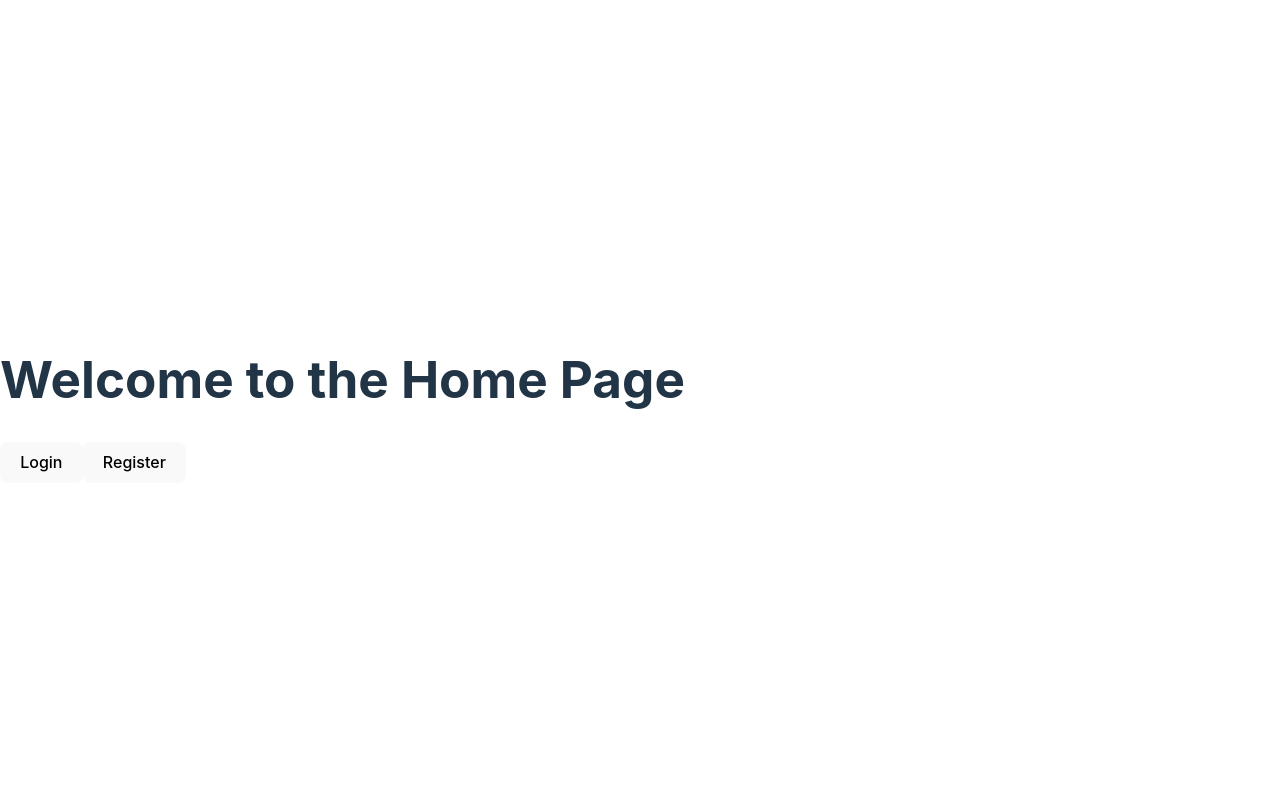
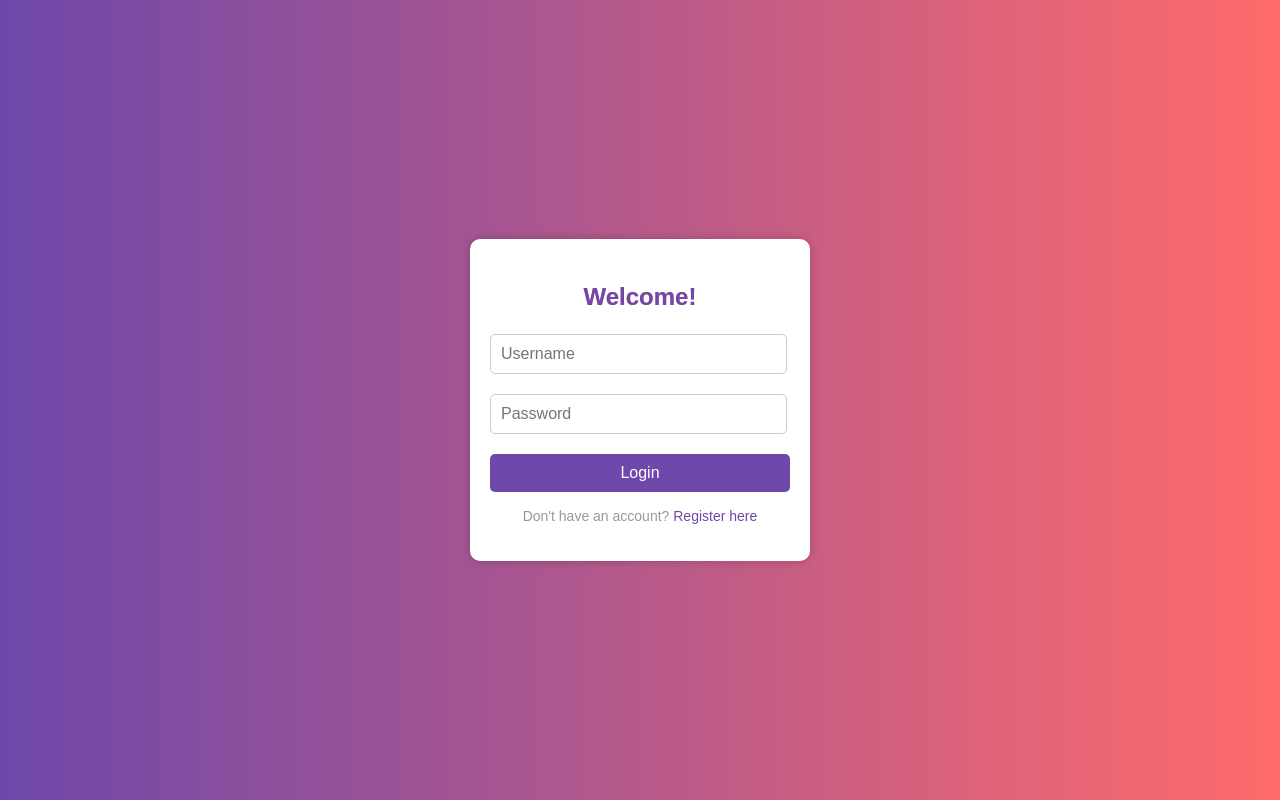
Before and after one commit to BaqirSalim/Fuel-Quote-Prediction-Platform, a React (Vite) app in the folder cosc_4353_project/: page / in a window 1280 px wide. Built offline with nearby package versions, Linux system fonts and the light colour scheme.

Commit message:
CSS for Login page
styling for home

```diff
--- a/cosc_4353_project/src/routes/root.jsx
+++ b/cosc_4353_project/src/routes/root.jsx
@@ -1,9 +1,23 @@
+import React from 'react';
+import '../styles/root.css'; // Import the CSS file from the 'styles' folder
+
 export default function Root() {
     return (
         <div className="container">
-        <h1>Welcome to the Home Page</h1>
-        <a href="/login"><button className="loginButton">Login</button></a>
-        <a href="/register"><button className="registerButton">Register</button></a>
-    </div>
+            <div className="box">
+
+                <form>
+                    <h2>Welcome!</h2>
+                    <div className="textbox">
+                        <input type="text" placeholder="Username" />
+                    </div>
+                    <div className="textbox">
+                        <input type="password" placeholder="Password" />
+                    </div>
+                    <input type="submit" className="loginButton" value="Login" />
+                </form>
+                <p className="registerText">Don't have an account? <a href="/register">Register here</a></p>
+            </div>
+        </div>
     );
-  }
+}
--- /dev/null
+++ b/cosc_4353_project/src/styles/root.css
@@ -0,0 +1,72 @@
+body {
+    margin: 0;
+    padding: 0;
+    font-family: Arial, sans-serif;
+    background: linear-gradient(to right, #6E48AA, #FF6B6B);
+    height: 100vh;
+    display: flex;
+    justify-content: center;
+    align-items: center;
+}
+
+h2{
+    color: transparent; /* Make the text transparent */
+    text-shadow: 0 0 0px #6E48AA, 0 0 0px #FF6B6B; /* Apply text-shadow with gradient effect */
+}
+
+.container {
+    text-align: center;
+    color: #fff;
+}
+
+.box {
+    background-color: #fff;
+    padding: 20px;
+    border-radius: 10px;
+    box-shadow: 0 0 10px rgba(0, 0, 0, 0.2);
+    width: 300px;
+}
+
+.textbox {
+    margin-bottom: 20px;
+    text-align: left;
+}
+
+.textbox input {
+    width: calc(100% - 3px);
+    padding: 10px;
+    font-size: 16px;
+    border: 1px solid #ccc;
+    border-radius: 5px;
+    box-sizing: border-box;
+}
+
+.loginButton {
+    width: 100%;
+    padding: 10px;
+    font-size: 16px;
+    background-color: #6E48AA;
+    color: #fff;
+    border: none;
+    border-radius: 5px;
+    cursor: pointer;
+    transition: background-color 0.3s ease;
+}
+
+.loginButton:hover {
+    background-color: #5b3e8c;
+}
+
+.registerText {
+    font-size: 14px;
+    color: #999;
+}
+
+.registerText a {
+    color: #6E48AA;
+    text-decoration: none;
+}
+
+.registerText a:hover {
+    text-decoration: underline;
+}
```
